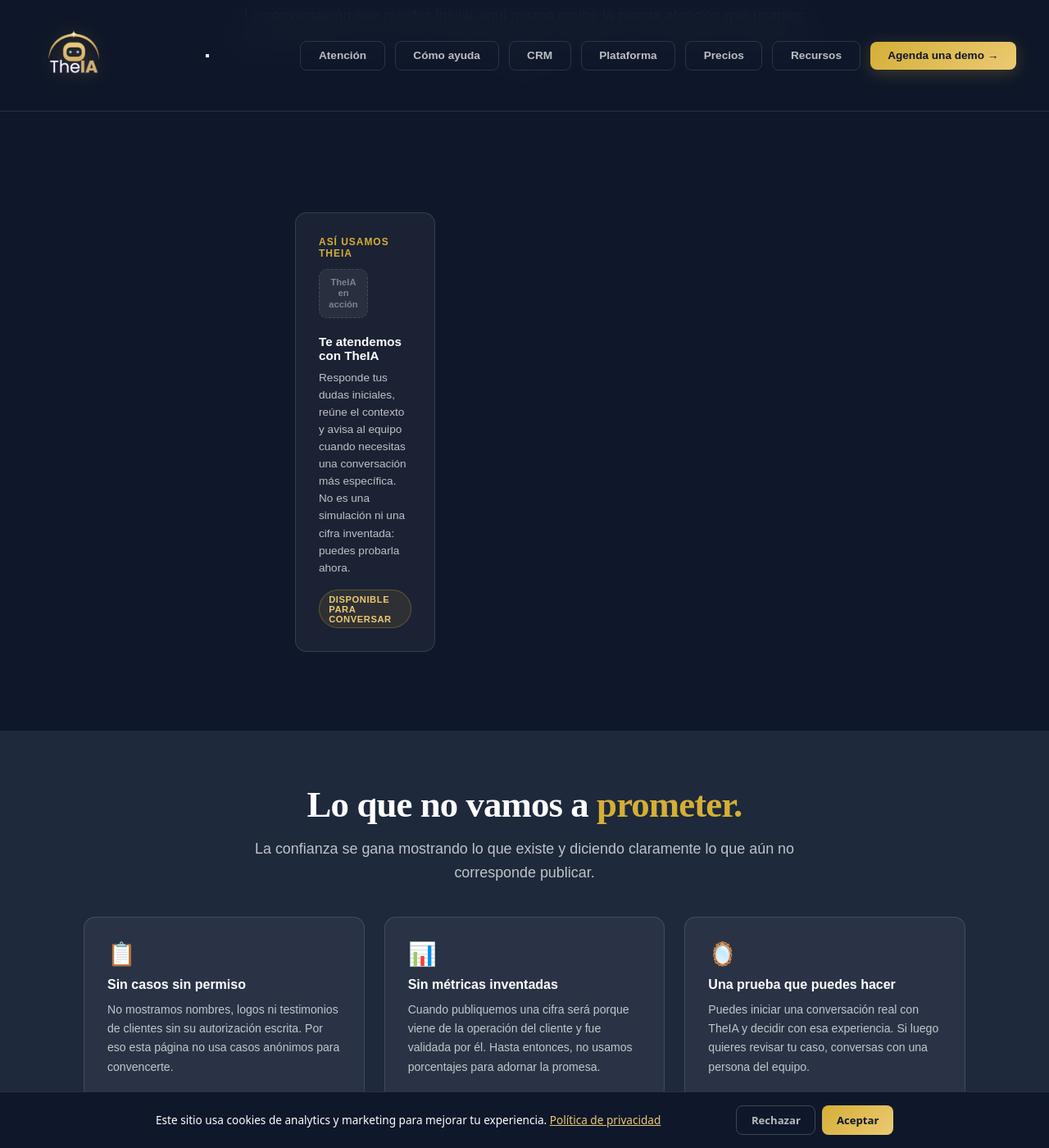
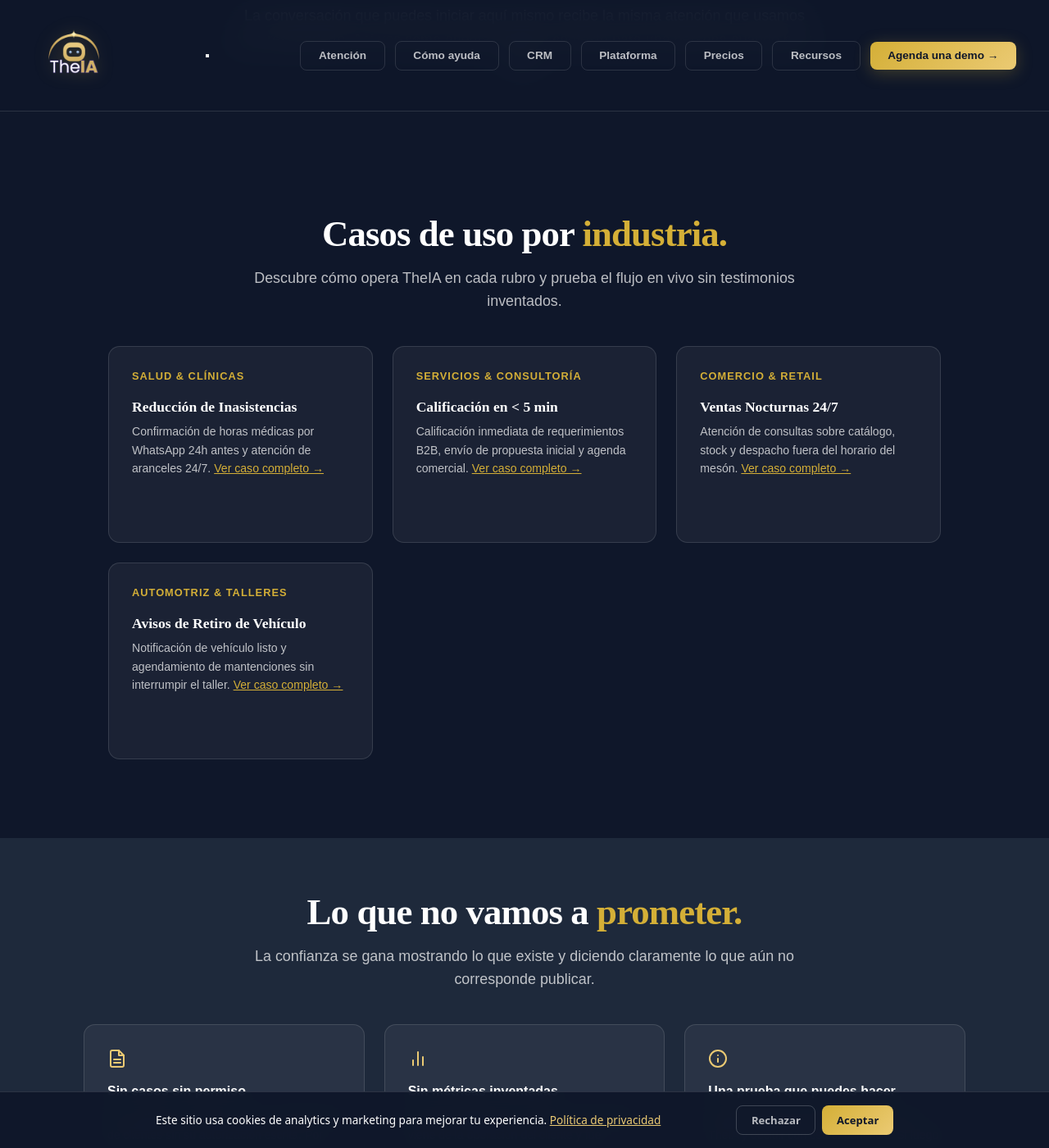
Before and after one commit to rodmera/theia-landing, a Jekyll site: the page casos.html, which Jekyll copies as it is, in a window 1280 px wide and 1400 px high, scrolled down 301 px. Shown: the whole window at 82% size. Built offline with Jekyll 4.4.1, drawn with Linux system fonts in a browser that asks for light colours; a script that is not in the unit is left out.

Commit message:
feat(casos): reencuadra prueba social por industria con casos de uso operativos (HU-WEB-025)

```diff
--- a/casos.html
+++ b/casos.html
@@ -373,14 +373,37 @@
   </section>
 
   <section class="cases-section">
-    <div class="container">
-      <div class="cases-grid" style="max-width: 560px; margin: 0 auto;">
-        <div class="case-tile">
-          <div class="case-tile-sector">Así usamos TheIA</div>
-          <div class="case-tile-logo">TheIA<br>en acción</div>
-          <div class="case-tile-name">Te atendemos con TheIA</div>
-          <div class="case-tile-metric">Responde tus dudas iniciales, reúne el contexto y avisa al equipo cuando necesitas una conversación más específica. No es una simulación ni una cifra inventada: puedes probarla ahora.</div>
-          <div class="case-tile-status">Disponible para conversar</div>
+    <div class="container" style="max-width: 1080px;">
+      <h2 class="section-title reveal" style="text-align:center;">Casos de uso por <span class="gold">industria.</span></h2>
+      <p class="section-sub reveal" style="text-align:center;">Descubre cómo opera TheIA en cada rubro y prueba el flujo en vivo sin testimonios inventados.</p>
+
+      <div class="cases-grid" style="display: grid; grid-template-columns: repeat(auto-fit, minmax(240px, 1fr)); gap: 1.5rem; max-width: 1080px; margin: 2rem auto 0;">
+        <!-- Salud -->
+        <div class="case-tile glass-card reveal">
+          <div class="case-tile-sector" style="color:var(--gold); font-weight:700; font-size:0.8rem; text-transform:uppercase;">Salud & Clínicas</div>
+          <h3 class="case-tile-name" style="font-family:'Merriweather',serif; font-size:1.1rem; color:var(--text); margin:0.5rem 0;">Reducción de Inasistencias</h3>
+          <p class="case-tile-metric" style="color:var(--text-sub); font-size:0.88rem; line-height:1.6;">Confirmación de horas médicas por WhatsApp 24h antes y atención de aranceles 24/7. <a href="/salud" style="color:var(--gold); text-decoration:underline;">Ver caso completo →</a></p>
+        </div>
+
+        <!-- Servicios B2B -->
+        <div class="case-tile glass-card reveal">
+          <div class="case-tile-sector" style="color:var(--gold); font-weight:700; font-size:0.8rem; text-transform:uppercase;">Servicios & Consultoría</div>
+          <h3 class="case-tile-name" style="font-family:'Merriweather',serif; font-size:1.1rem; color:var(--text); margin:0.5rem 0;">Calificación en &lt; 5 min</h3>
+          <p class="case-tile-metric" style="color:var(--text-sub); font-size:0.88rem; line-height:1.6;">Calificación inmediata de requerimientos B2B, envío de propuesta inicial y agenda comercial. <a href="/servicios-pyme" style="color:var(--gold); text-decoration:underline;">Ver caso completo →</a></p>
+        </div>
+
+        <!-- Comercio Local -->
+        <div class="case-tile glass-card reveal">
+          <div class="case-tile-sector" style="color:var(--gold); font-weight:700; font-size:0.8rem; text-transform:uppercase;">Comercio & Retail</div>
+          <h3 class="case-tile-name" style="font-family:'Merriweather',serif; font-size:1.1rem; color:var(--text); margin:0.5rem 0;">Ventas Nocturnas 24/7</h3>
+          <p class="case-tile-metric" style="color:var(--text-sub); font-size:0.88rem; line-height:1.6;">Atención de consultas sobre catálogo, stock y despacho fuera del horario del mesón. <a href="/comercio" style="color:var(--gold); text-decoration:underline;">Ver caso completo →</a></p>
+        </div>
+
+        <!-- Automotriz -->
+        <div class="case-tile glass-card reveal">
+          <div class="case-tile-sector" style="color:var(--gold); font-weight:700; font-size:0.8rem; text-transform:uppercase;">Automotriz & Talleres</div>
+          <h3 class="case-tile-name" style="font-family:'Merriweather',serif; font-size:1.1rem; color:var(--text); margin:0.5rem 0;">Avisos de Retiro de Vehículo</h3>
+          <p class="case-tile-metric" style="color:var(--text-sub); font-size:0.88rem; line-height:1.6;">Notificación de vehículo listo y agendamiento de mantenciones sin interrumpir el taller. <a href="/automotriz" style="color:var(--gold); text-decoration:underline;">Ver caso completo →</a></p>
         </div>
       </div>
     </div>
@@ -393,17 +416,23 @@
 
       <div class="policy-grid">
         <div class="policy-card">
-          <div class="policy-icon">📋</div>
+          <div class="policy-icon">
+            <svg xmlns="http://www.w3.org/2000/svg" width="24" height="24" viewBox="0 0 24 24" fill="none" stroke="var(--gold-light)" stroke-width="2" stroke-linecap="round" stroke-linejoin="round"><path d="M14 2H6a2 2 0 0 0-2 2v16a2 2 0 0 0 2 2h12a2 2 0 0 0 2-2V8z"/><polyline points="14 2 14 8 20 8"/><line x1="16" y1="13" x2="8" y2="13"/><line x1="16" y1="17" x2="8" y2="17"/></svg>
+          </div>
           <div class="policy-title">Sin casos sin permiso</div>
           <p class="policy-desc">No mostramos nombres, logos ni testimonios de clientes sin su autorización escrita. Por eso esta página no usa casos anónimos para convencerte.</p>
         </div>
         <div class="policy-card">
-          <div class="policy-icon">📊</div>
+          <div class="policy-icon">
+            <svg xmlns="http://www.w3.org/2000/svg" width="24" height="24" viewBox="0 0 24 24" fill="none" stroke="var(--gold-light)" stroke-width="2" stroke-linecap="round" stroke-linejoin="round"><line x1="18" y1="20" x2="18" y2="10"/><line x1="12" y1="20" x2="12" y2="4"/><line x1="6" y1="20" x2="6" y2="14"/></svg>
+          </div>
           <div class="policy-title">Sin métricas inventadas</div>
           <p class="policy-desc">Cuando publiquemos una cifra será porque viene de la operación del cliente y fue validada por él. Hasta entonces, no usamos porcentajes para adornar la promesa.</p>
         </div>
         <div class="policy-card">
-          <div class="policy-icon">🪞</div>
+          <div class="policy-icon">
+            <svg xmlns="http://www.w3.org/2000/svg" width="24" height="24" viewBox="0 0 24 24" fill="none" stroke="var(--gold-light)" stroke-width="2" stroke-linecap="round" stroke-linejoin="round"><circle cx="12" cy="12" r="10"/><path d="M12 16v-4"/><path d="M12 8h.01"/></svg>
+          </div>
           <div class="policy-title">Una prueba que puedes hacer</div>
           <p class="policy-desc">Puedes iniciar una conversación real con TheIA y decidir con esa experiencia. Si luego quieres revisar tu caso, conversas con una persona del equipo.</p>
         </div>
```
Also changed, not shown: tests/test_casos_reencuadre_page.py (added, +46 -0 lines).
